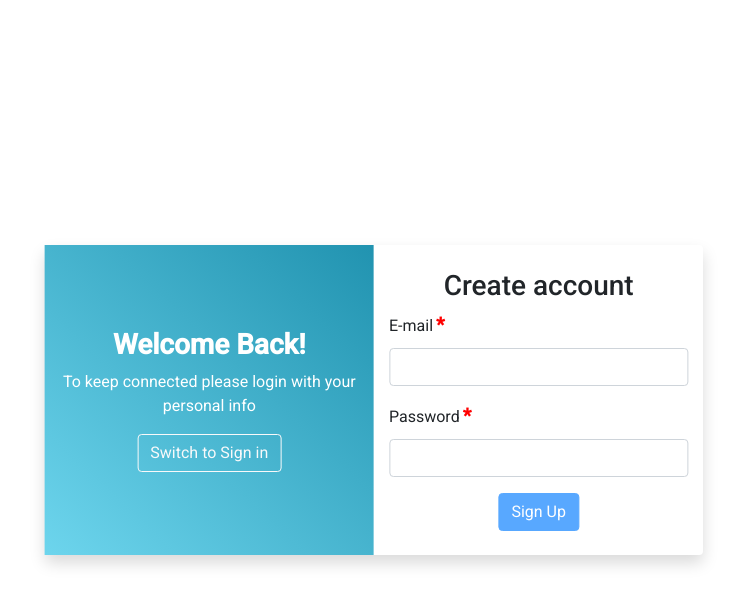
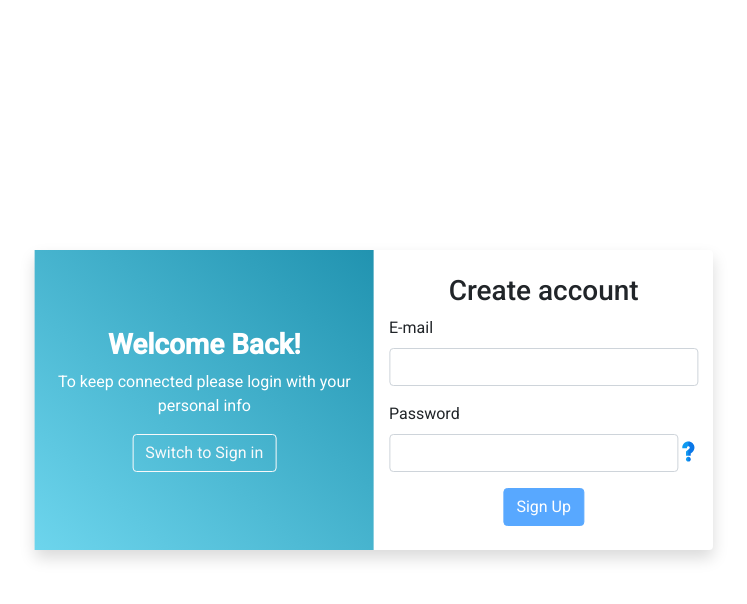
Before and after one commit to shreyanshkhare/password-policy, an Angular app: page /auth in a window 1280 px wide. Both pictures are taken after a click on the button "Switch to Sign Up". Shown: the top 604 px of the page, without its empty margins (266-1013 px from the left). Built offline with nearby package versions, Linux system fonts and the light colour scheme.

Commit message:
Updated the form with reactive form

```diff
--- /dev/null
+++ b/src/app/_helpers/validator.ts
@@ -0,0 +1,13 @@
+import { AbstractControl } from '@angular/forms';
+
+export function ValidateEmail(control: AbstractControl) {
+  const [key] = control.parent && Object.entries(
+    control.parent.controls).find(([key, obj]) => obj.value === control.value) || [''];
+
+    if (!control.value) {
+      return;
+  }
+
+  const isValid = /^(([^<>()[\]\\.,;:\s@"]+(\.[^<>()[\]\\.,;:\s@"]+)*)|(".+"))@((\[[0-9]{1,3}\.[0-9]{1,3}\.[0-9]{1,3}\.[0-9]{1,3}\])|(([a-zA-Z\-0-9]+\.)+[a-zA-Z]{2,}))$/.test(control.value);
+  return !isValid ? {[key]: true} : null;
+}
--- a/src/app/auth/auth.component.html
+++ b/src/app/auth/auth.component.html
@@ -5,34 +5,48 @@
                 <div class="col-sm-12 col-md-6 py-4"
                     [@slide]="slideFor()">
                     <h3 class="text-center">{{isLoginMode ? 'Sign in' : 'Create account'}}</h3>
-                    <form #f="ngForm" (ngSubmit)="onSubmit(f)">
+                    <form
+                      [formGroup]="form" (ngSubmit)="onSubmit()">
+                      {{log(form)}}
                         <div class="form-group">
                             <label for="email">E-mail</label>
-                            <input type="email" id="email" class="form-control" ngModel name="email" required email
-                                #emailInput="ngModel">
-                            <div *ngIf="emailInput.invalid && (emailInput.dirty || emailInput.touched)">
-                                <small *ngIf="emailInput.hasError('required')" class="text-danger">Email is
+                            <input type="email" id="email" class="form-control"
+                                formControlName='email'
+                            >
+
+                            <div *ngIf="isInvalid('email')">
+                                <small *ngIf="hasError('email', 'required')" class="text-danger">Email is
                                     required</small>
-                                <small *ngIf="emailInput.hasError('email')" class="text-danger">Email is invalid</small>
-                                <small *ngIf="emailInput.hasError('emailError')" class="text-danger">
-                                    {{emailInput.errors.emailError}}
+                                <small *ngIf="hasError('email', 'email')" class="text-danger">Email is invalid</small>
+                                <small *ngIf="form.get('email').hasError('emailError')" class="text-danger">
+                                    {{form.get('email').errors.emailError}}
                                 </small>
                             </div>
-
                         </div>
                         <div class="form-group">
                             <label for="password">Password</label>
-                            <input type="password" id="password" class="form-control" ngModel name="password" required
-                              #pwInput="ngModel" minlength>
-                            <div *ngIf="pwInput.invalid && (pwInput.dirty || pwInput.touched)">
-                                <small *ngIf="pwInput.hasError('required')" class="text-danger">Password is required</small>
-                                <small *ngIf="pwInput.hasError('passwordError')" class="text-danger">
-                                    {{pwInput.errors.passwordError}}
-                                </small>
+                            <div class="d-flex flex-row">
+                                <input type="password" id="password" class="form-control"
+                                formControlName='password'
+                                >
+                                <div *ngIf="!isLoginMode">
+                                    <img class="img-responsive" src="assets/images/question.svg"
+                                    style="width: 20px; height: 35px; padding: 5px 0; cursor: pointer;"
+                                    [ngbTooltip]="tipContent"
+                                    />
+                                    <ng-template #tipContent>Password should have minimum 8 charachters</ng-template>
+                                </div>
+                            </div>
+
+                            <div *ngIf="isInvalid('password')">
+                                <small *ngIf="hasError('password', 'required')" class="text-danger">Password is required</small>
+                                <small *ngIf="hasError('password', 'passwordError')" class="text-danger">{{form.get('password').errors.passwordError}}</small>
                             </div>
                         </div>
                         <div class="text-center">
-                            <button class="btn btn-primary" type="submit" [disabled]="!f.valid">{{isLoginMode ? 'Sign in'
+                            <button class="btn btn-primary" type="submit"
+                              [disabled]="!form.valid"
+                            >{{isLoginMode ? 'Sign in'
                                 : 'Sign Up'}}</button>
                         </div>
                     </form>
--- a/src/app/auth/auth.component.ts
+++ b/src/app/auth/auth.component.ts
@@ -1,14 +1,13 @@
 import { animate, state, style, transition, trigger } from '@angular/animations';
 import {Component, OnDestroy, OnInit, ViewChild} from '@angular/core';
-import { NgForm } from '@angular/forms';
+import { FormControl, FormGroup, NgForm, Validators } from '@angular/forms';
 import { Router } from '@angular/router';
 import { ToastrService } from 'ngx-toastr';
 import { Subscription } from 'rxjs';
 import { ResizeService } from '../components/size-detector/resize.service';
 import { SCREEN_SIZE } from '../components/size-detector/screen-size.enum';
+import { ValidateEmail } from '../_helpers/validator';
 import { AuthService } from './auth.service';
-
-
 
 @Component({
     templateUrl: './auth.component.html',
@@ -59,10 +58,14 @@ import { AuthService } from './auth.service';
 })
 
 export class AuthComponent implements OnInit, OnDestroy {
-    @ViewChild('f', { read: NgForm }) f: any;
     isLoginMode: boolean = true;
     loginSubscription: Subscription;
     resizeServiceSubscription: Subscription;
+    form = new FormGroup({
+        email: new FormControl('', [Validators.required, Validators.email, ValidateEmail]),
+        password: new FormControl('', [Validators.required,])
+    })
+    log = console.log;
 
     constructor(
       private router: Router,
@@ -76,6 +79,19 @@ export class AuthComponent implements OnInit, OnDestroy {
     }
 
     size: SCREEN_SIZE
+
+    isInvalid(controlField: string) {
+        const field = this.form.get(controlField) || {invalid: '', dirty: '', touched: ''};
+        return field.invalid && (field.dirty || field.touched)
+    }
+
+    hasError(controlField: string, error: string): boolean {
+        return this.form.get(controlField).hasError(error)
+    }
+
+    private getValue(controlField: string): string {
+        return this.form.get(controlField).value
+    }
 
     slideFor(screen?: string) {
         const smaillDevice = [SCREEN_SIZE.XS, SCREEN_SIZE.SM].includes(this.size);
@@ -96,7 +112,7 @@ export class AuthComponent implements OnInit, OnDestroy {
 
     onSwitchMode() {
         this.isLoginMode = !this.isLoginMode;
-        this.f.resetForm();
+        this.form.reset();
     }
 
     onSuccess = () => {
@@ -114,40 +130,40 @@ export class AuthComponent implements OnInit, OnDestroy {
         this.resizeServiceSubscription.unsubscribe();
     }
 
-    handleError(errors, form) {
+    handleError(errors) {
         if(!!errors['non_field_errors']) {
             this.toastr.error(errors["non_field_errors"])
         }
 
         Object.entries(errors).forEach(([key,value]) => {
             const errorKey = `${key}Error`;
-            form.form.controls[key].setErrors({[errorKey]: value});
+            this.form.controls[key].setErrors({[errorKey]: value});
         });
     }
 
 
-    onSubmit(form: NgForm) {
-        if (!form.valid) {
+    onSubmit() {
+        if (!this.form.valid) {
             return;
         }
 
-        const email = form.value.email;
-        const password = form.value.password;
+        const email = this.getValue('email');
+        const password = this.getValue('password');
         if (this.isLoginMode) {
             this.authService.login(email, password).subscribe(
                 (responseData) => {
                     this.router.navigate(['/dashboard']);
                 },
-                (errors) => {this.handleError(errors, form)}
+                (errors) => {this.handleError(errors)}
             );
         } else {
             this.authService.signUp(email, password).subscribe(
                 (responseData) => {
                     this.onSwitchMode();
-                    form.reset();
+                    this.form.reset();
                     this.toastr.success('Signup successfully please relogin with the newly created crediantials');
                 },
-                (errors) => {this.handleError(errors, form)}
+                (errors) => {this.handleError(errors)}
             );
         }
     }
```
Also changed, not shown: src/assets/images/question.svg (added).
